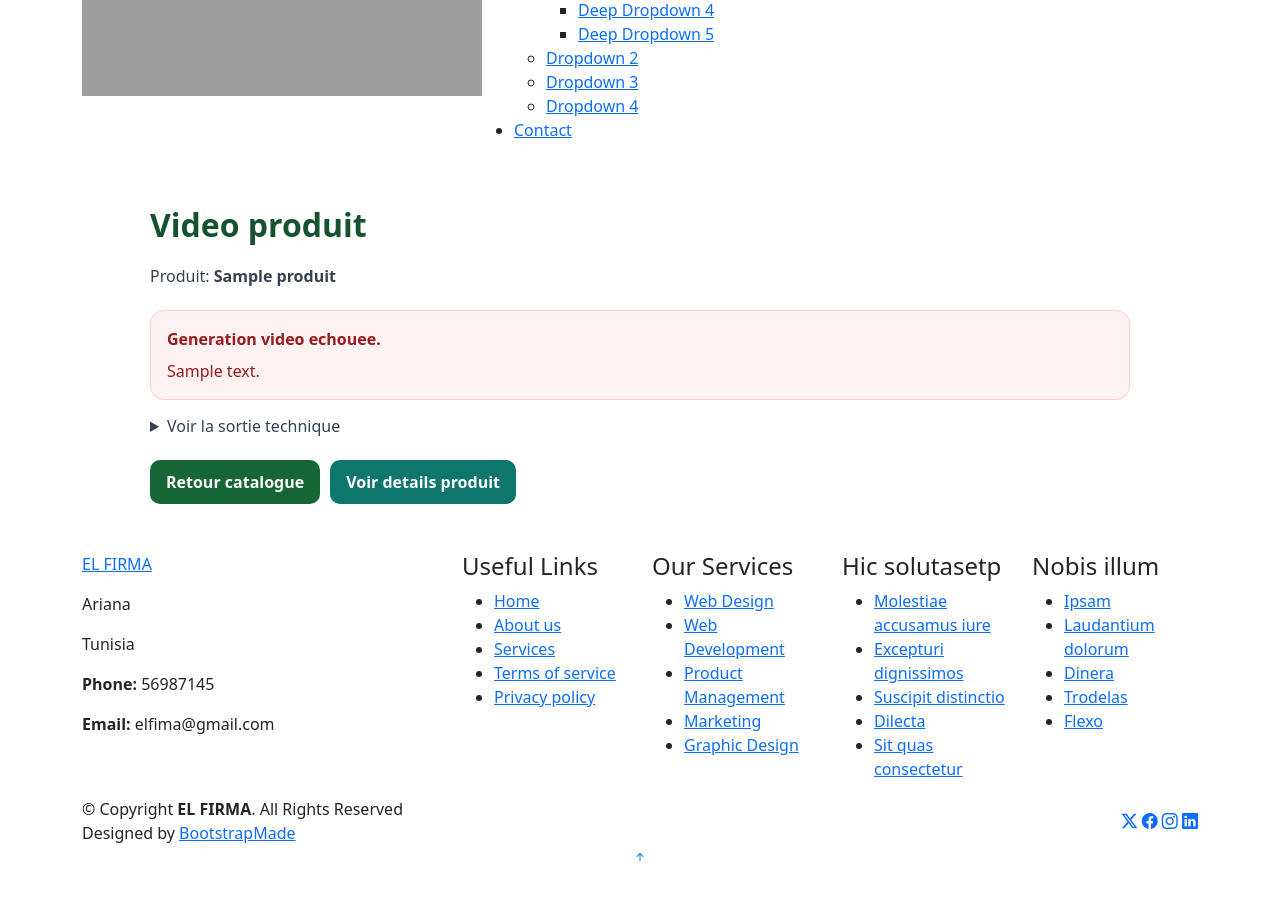
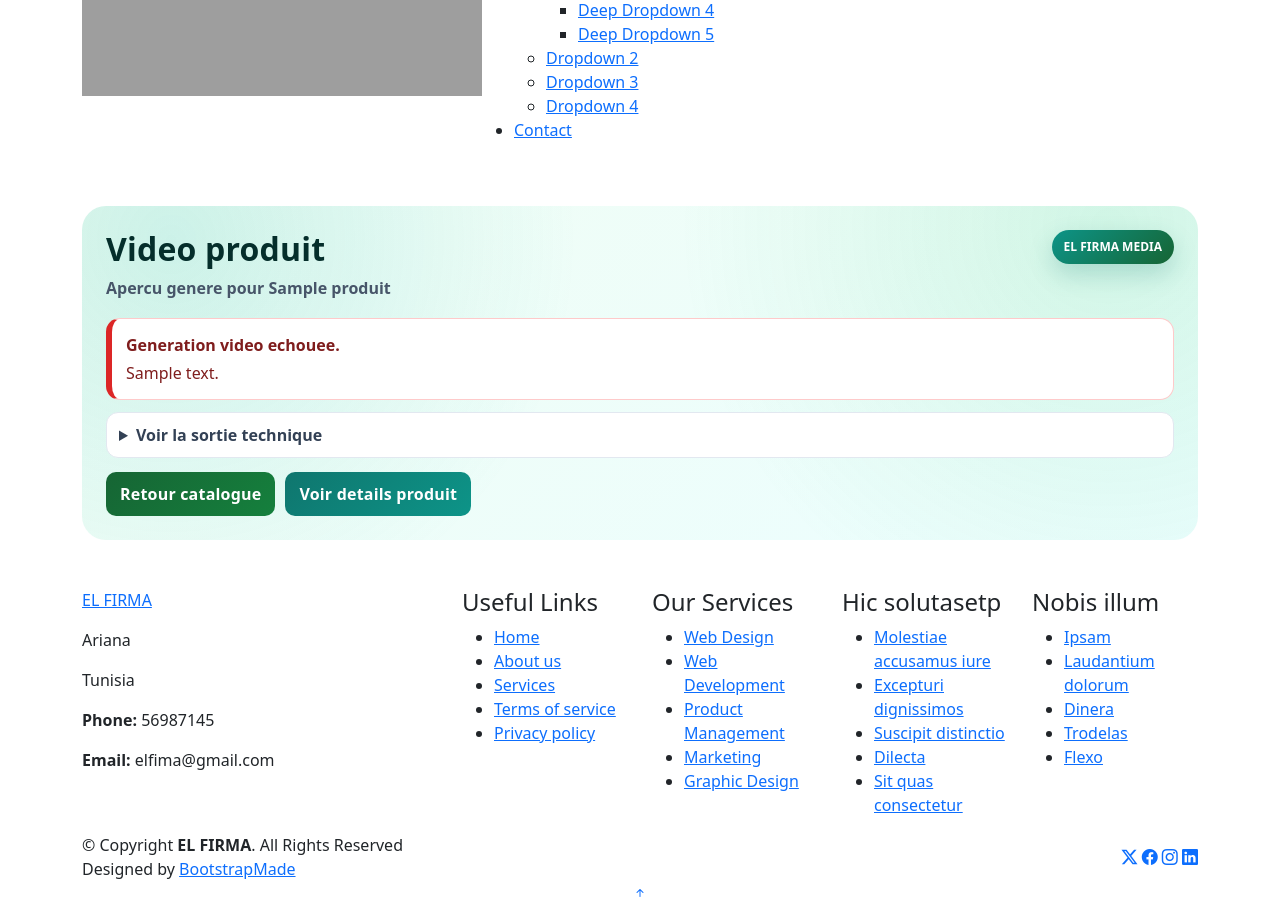
Before and after one commit to YoussefAbbes/Esprit-PIDEV-WEB-3A3-2026-ELFIRMA, a Symfony app: template templates/product/video_result.html.twig in a window 1280 px wide. Shown: the part 266-1171 px from the top of the page. Before the commit the page ends 1127 px from the top, so only its background shows below. Run offline with Twig, Linux system fonts and the light colour scheme; the template is opened without the code that fills it: most values are stand-ins (such as "Sample title", 1, 10 or a date in 2020); some libraries are stand-ins or nearby versions; grey boxes are pictures that could not be loaded.

Commit message:
modification de l'affichage du video générer

```diff
--- a/templates/product/video_result.html.twig
+++ b/templates/product/video_result.html.twig
@@ -2,39 +2,264 @@
 
 {% block title %}Video produit - {{ produit.nom }}{% endblock %}
 
+{% block stylesheets %}
+    {{ parent() }}
+    <style>
+        :root {
+            --vr-bg-1: #f0fdf4;
+            --vr-bg-2: #ecfeff;
+            --vr-card: #ffffff;
+            --vr-ink: #052e2b;
+            --vr-soft: #475569;
+            --vr-brand: #0f766e;
+            --vr-brand-2: #166534;
+            --vr-border: #d1fae5;
+        }
+
+        .vr-page {
+            background:
+                radial-gradient(circle at 8% 10%, rgba(20, 184, 166, 0.16), transparent 38%),
+                radial-gradient(circle at 92% 6%, rgba(34, 197, 94, 0.14), transparent 40%),
+                linear-gradient(140deg, var(--vr-bg-1), var(--vr-bg-2));
+            border-radius: 24px;
+            padding: 24px;
+        }
+
+        .vr-head {
+            display: flex;
+            justify-content: space-between;
+            gap: 16px;
+            flex-wrap: wrap;
+            margin-bottom: 18px;
+        }
+
+        .vr-title {
+            margin: 0;
+            font-weight: 900;
+            color: var(--vr-ink);
+            letter-spacing: 0.2px;
+        }
+
+        .vr-sub {
+            margin: 8px 0 0;
+            color: var(--vr-soft);
+            font-weight: 600;
+        }
+
+        .vr-badge {
+            align-self: flex-start;
+            background: linear-gradient(135deg, #0d9488, #166534);
+            color: #fff;
+            font-size: 12px;
+            font-weight: 800;
+            border-radius: 999px;
+            padding: 8px 12px;
+            box-shadow: 0 10px 24px rgba(15, 118, 110, 0.22);
+        }
+
+        .vr-grid {
+            display: grid;
+            grid-template-columns: 1.45fr 0.9fr;
+            gap: 18px;
+        }
+
+        .vr-card {
+            background: var(--vr-card);
+            border: 1px solid var(--vr-border);
+            border-radius: 18px;
+            box-shadow: 0 14px 30px rgba(2, 44, 34, 0.08);
+        }
+
+        .vr-video-wrap {
+            padding: 14px;
+        }
+
+        .vr-video {
+            width: 100%;
+            border-radius: 14px;
+            background: #020617;
+            display: block;
+            aspect-ratio: 16 / 9;
+            object-fit: contain;
+        }
+
+        .vr-msg {
+            margin: 12px 2px 0;
+            color: #065f46;
+            font-weight: 700;
+        }
+
+        .vr-panel {
+            padding: 18px;
+        }
+
+        .vr-panel h5 {
+            margin: 0 0 14px;
+            color: var(--vr-ink);
+            font-weight: 800;
+        }
+
+        .vr-meta {
+            display: grid;
+            gap: 10px;
+        }
+
+        .vr-meta-item {
+            border: 1px solid #ccfbf1;
+            background: #f0fdfa;
+            border-radius: 12px;
+            padding: 10px 12px;
+        }
+
+        .vr-meta-label {
+            display: block;
+            font-size: 12px;
+            color: #0f766e;
+            font-weight: 700;
+            text-transform: uppercase;
+            letter-spacing: .4px;
+        }
+
+        .vr-meta-value {
+            display: block;
+            color: #0f172a;
+            font-weight: 700;
+            margin-top: 4px;
+            word-break: break-word;
+        }
+
+        .vr-actions {
+            margin-top: 14px;
+            display: flex;
+            gap: 10px;
+            flex-wrap: wrap;
+        }
+
+        .vr-btn {
+            text-decoration: none;
+            color: #fff;
+            border-radius: 10px;
+            padding: 10px 14px;
+            font-weight: 800;
+            letter-spacing: .2px;
+        }
+
+        .vr-btn.main { background: linear-gradient(135deg, #166534, #15803d); }
+        .vr-btn.alt { background: linear-gradient(135deg, #0f766e, #0d9488); }
+
+        .vr-error {
+            background: #fff;
+            border: 1px solid #fecaca;
+            border-left: 6px solid #dc2626;
+            border-radius: 14px;
+            padding: 14px;
+            color: #7f1d1d;
+        }
+
+        .vr-error strong { display: block; margin-bottom: 4px; }
+
+        .vr-tech {
+            margin-top: 12px;
+            border: 1px solid #e2e8f0;
+            border-radius: 12px;
+            background: #fff;
+        }
+
+        .vr-tech summary {
+            cursor: pointer;
+            padding: 10px 12px;
+            color: #334155;
+            font-weight: 700;
+        }
+
+        .vr-tech pre {
+            margin: 0;
+            padding: 12px;
+            border-radius: 0 0 12px 12px;
+            background: #0f172a;
+            color: #e2e8f0;
+            white-space: pre-wrap;
+        }
+
+        @media (max-width: 992px) {
+            .vr-grid { grid-template-columns: 1fr; }
+        }
+
+        @media (max-width: 576px) {
+            .vr-page { border-radius: 14px; padding: 14px; }
+        }
+    </style>
+{% endblock %}
+
 {% block body %}
 <div class="container py-5">
-    <div style="max-width: 980px; margin: 0 auto;">
-        <h2 style="font-weight: 800; color: #14532d; margin-bottom: 20px;">Video produit</h2>
-        <p style="font-size: 16px; color: #374151; margin-bottom: 22px;">
-            Produit: <strong>{{ produit.nom }}</strong>
-        </p>
+    <div class="vr-page" style="max-width: 1120px; margin: 0 auto;">
+        <div class="vr-head">
+            <div>
+                <h2 class="vr-title">Video produit</h2>
+                <p class="vr-sub">Apercu genere pour <strong>{{ produit.nom }}</strong></p>
+            </div>
+            <div class="vr-badge">EL FIRMA MEDIA</div>
+        </div>
 
         {% if generator_ok and video_url %}
-            <div style="background: #ffffff; border: 1px solid #d1fae5; border-radius: 16px; padding: 18px; box-shadow: 0 12px 28px rgba(6, 78, 59, .12);">
-                <video controls preload="metadata" style="width: 100%; border-radius: 12px; background: #000;">
-                    <source src="{{ video_url }}" type="video/mp4">
-                    Votre navigateur ne supporte pas la lecture video.
-                </video>
-                <p style="margin: 12px 0 0 0; color: #065f46; font-weight: 600;">{{ generator_message }}</p>
+            <div class="vr-grid">
+                <div class="vr-card vr-video-wrap">
+                    <video class="vr-video" controls preload="metadata">
+                        <source src="{{ video_url }}" type="video/mp4">
+                        Votre navigateur ne supporte pas la lecture video.
+                    </video>
+                    <p class="vr-msg">{{ generator_message }}</p>
+                </div>
+
+                <aside class="vr-card vr-panel">
+                    <h5>Informations produit</h5>
+                    <div class="vr-meta">
+                        <div class="vr-meta-item">
+                            <span class="vr-meta-label">Nom</span>
+                            <span class="vr-meta-value">{{ produit.nom }}</span>
+                        </div>
+                        <div class="vr-meta-item">
+                            <span class="vr-meta-label">Qualite</span>
+                            <span class="vr-meta-value">{{ produit.qualite ?: 'Non renseignee' }}</span>
+                        </div>
+                        <div class="vr-meta-item">
+                            <span class="vr-meta-label">Prix</span>
+                            <span class="vr-meta-value">{{ produit.prixUnitaire|number_format(2, '.', ' ') }} DT</span>
+                        </div>
+                        <div class="vr-meta-item">
+                            <span class="vr-meta-label">Dates</span>
+                            <span class="vr-meta-value">
+                                Prod: {{ produit.dateProduction ? produit.dateProduction|date('d/m/Y') : 'N/A' }}<br>
+                                Exp: {{ produit.dateExpiration ? produit.dateExpiration|date('d/m/Y') : 'N/A' }}
+                            </span>
+                        </div>
+                    </div>
+
+                    <div class="vr-actions">
+                        <a class="vr-btn main" href="{{ path('app_pages_home') }}#products">Retour catalogue</a>
+                        <a class="vr-btn alt" href="{{ path('app_product_details', {id: produit.idProduit}) }}">Voir details produit</a>
+                    </div>
+                </aside>
             </div>
         {% else %}
-            <div style="background: #fef2f2; border: 1px solid #fecaca; border-radius: 14px; padding: 16px; color: #991b1b;">
-                <p style="margin: 0 0 8px 0; font-weight: 700;">Generation video echouee.</p>
-                <p style="margin: 0;">{{ generator_message ?: 'Erreur inconnue pendant la generation.' }}</p>
+            <div class="vr-error">
+                <strong>Generation video echouee.</strong>
+                <span>{{ generator_message ?: 'Erreur inconnue pendant la generation.' }}</span>
             </div>
 
             {% if generator_stdout %}
-                <details style="margin-top: 14px;">
-                    <summary style="cursor: pointer; color: #334155;">Voir la sortie technique</summary>
-                    <pre style="white-space: pre-wrap; background: #0f172a; color: #e2e8f0; border-radius: 10px; padding: 12px; margin-top: 8px;">{{ generator_stdout }}</pre>
+                <details class="vr-tech">
+                    <summary>Voir la sortie technique</summary>
+                    <pre>{{ generator_stdout }}</pre>
                 </details>
             {% endif %}
+
+            <div class="vr-actions" style="margin-top: 14px;">
+                <a class="vr-btn main" href="{{ path('app_pages_home') }}#products">Retour catalogue</a>
+                <a class="vr-btn alt" href="{{ path('app_product_details', {id: produit.idProduit}) }}">Voir details produit</a>
+            </div>
         {% endif %}
-
-        <div style="margin-top: 22px; display: flex; gap: 10px; flex-wrap: wrap;">
-            <a href="{{ path('app_pages_home') }}#products" style="text-decoration: none; background: #166534; color: #fff; border-radius: 10px; padding: 10px 16px; font-weight: 700;">Retour catalogue</a>
-            <a href="{{ path('app_product_details', {id: produit.idProduit}) }}" style="text-decoration: none; background: #0f766e; color: #fff; border-radius: 10px; padding: 10px 16px; font-weight: 700;">Voir details produit</a>
         </div>
     </div>
 </div>
```
Also changed, not shown: docs/elfirma/COMMANDE_STRIPE_PROMO_EXPLICATION.md (+17 -17 lines), 3 other files.
